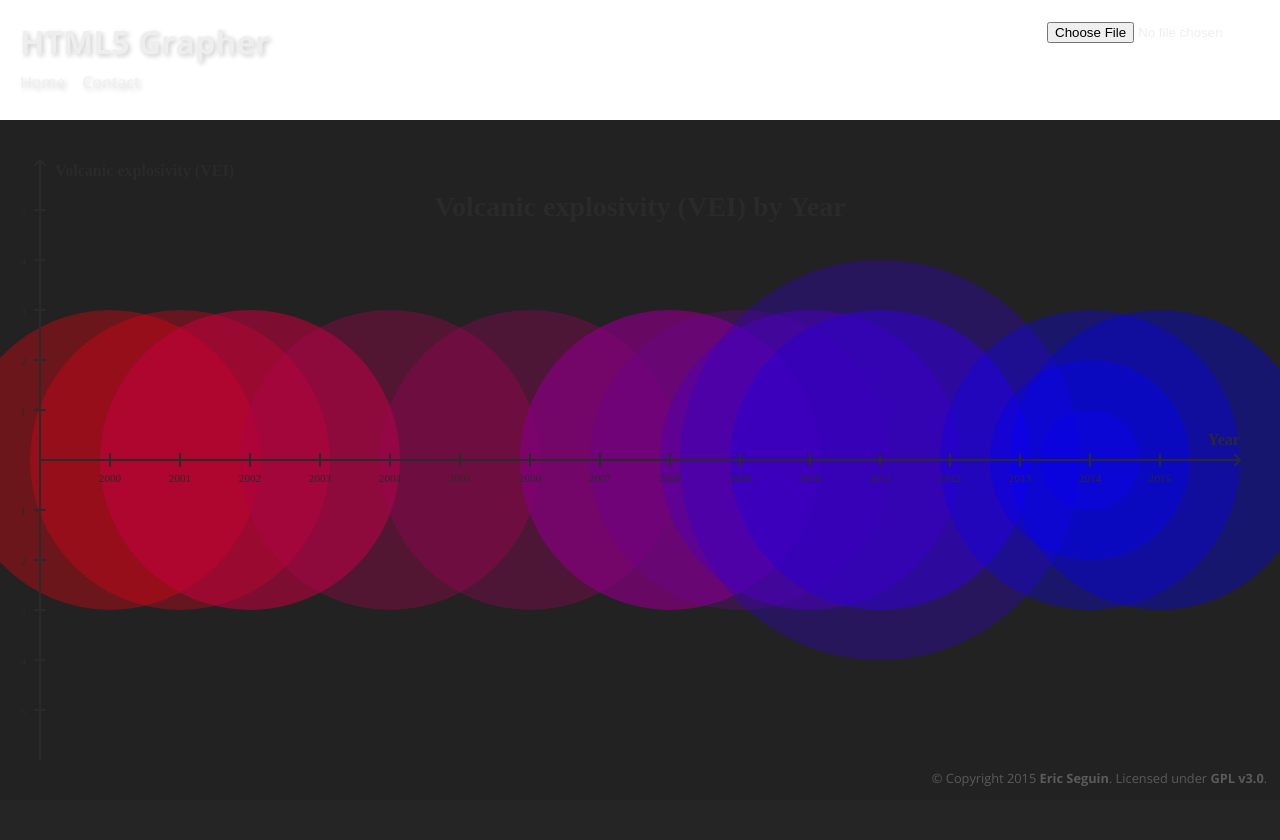
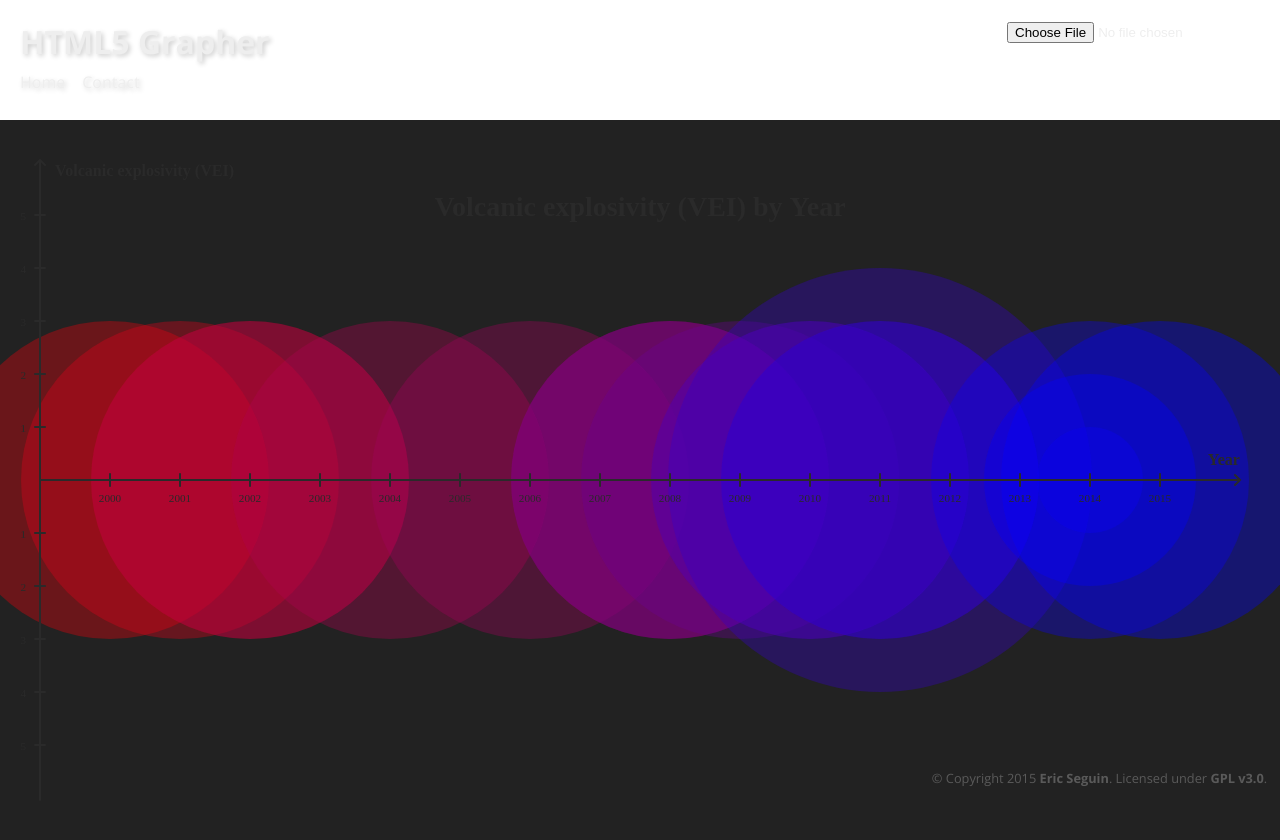
Before and after one commit to segwin/Visualisr.js, a PHP site: page / in a window 1280 px wide. Before the commit the page ends 786 px from the top, so only its background shows below. Run offline with PHP 8.4, Linux system fonts and the light colour scheme; some libraries are stand-ins or nearby versions.

Commit message:
Rearranged header layout

```diff
--- a/css/stylesheet.css
+++ b/css/stylesheet.css
@@ -3,7 +3,9 @@ html, body {
 }
 
 
-/* Common elements */
+/**
+ * 	General
+ */
 
 * {
 	box-sizing: border-box;
@@ -15,28 +17,50 @@ html, body {
 
 p { margin: 0.5em 0; }
 
-.left {
-	display: inline-block;
-	float: left;
+
+/**
+ * 	Header
+ */
+
+header {
+	position: relative;
+	width: 100%;
+	height: 120px;
+	padding: 20px;
 }
 
-.right {
-	display: inline-block;
-	float: right;
+header span.left,
+header span.right {
+	position: fixed;
+	display: block;
+	top: 20px;
+	z-index: 100;
+	max-width: 45%;
+}
+
+header span.left {
+	left: 20px;
+}
+
+header span.right {
+	bottom: 28px;
+	right: 20px;
 	text-align: right;
 }
 
-
-/* Header */
-
-header {
-	box-sizing: content-box;
+header #header-bg {
 	position: fixed;
+	z-index: 1;
 	top: 0;
 	left: 0;
+	left: -25%;
+	width: 150%;
 	height: 120px;
+	overflow: hidden;
+}
+
+header #header-bg img {
 	width: 100%;
-	padding: 20px;
 }
 
 nav p {
@@ -47,7 +71,9 @@ nav p {
 nav p:last-child { padding-right: 0; }
 
 
-/* Data table */
+/**
+ * 	Data table
+ */
 
 #data-table-container {
 }
@@ -106,17 +132,20 @@ nav p:last-child { padding-right: 0; }
 }
 
 
-/* Timeline */
+/**
+ * 	Timeline
+ */
 
 #timeline {
 	display: block;
-	margin-top: 120px;
 }
 
 #canvas-fallback { padding: 20px; }
 
 
-/* Footer */
+/**
+ * 	Footer
+ */
 
 footer {
 	position: fixed;
```
